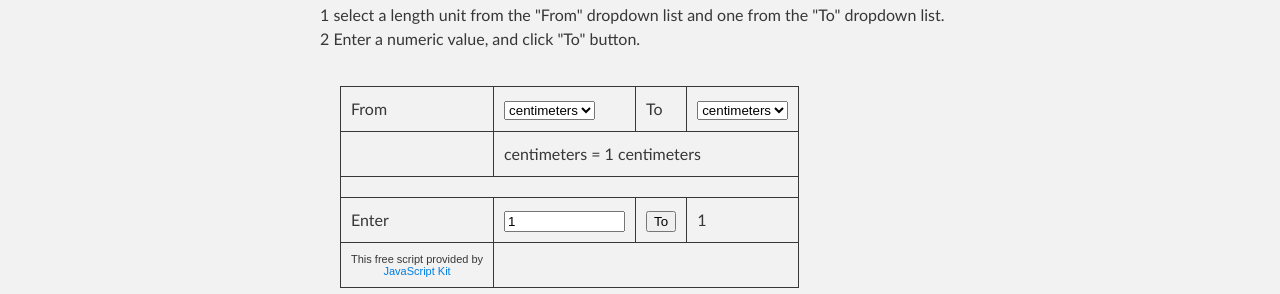
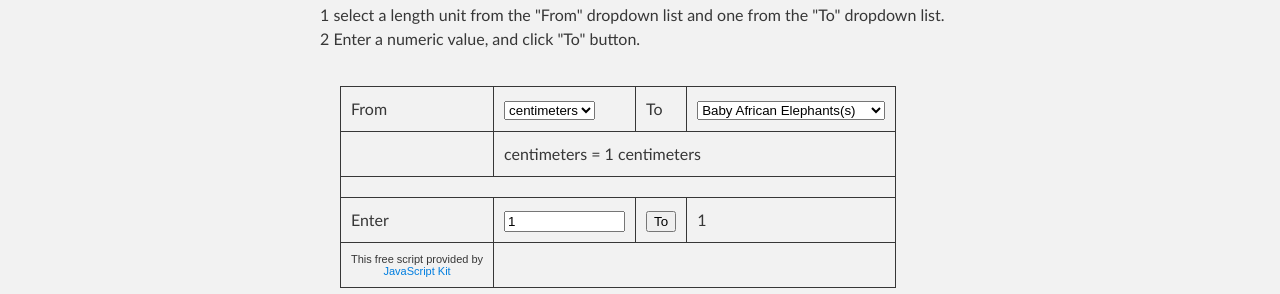
Before and after one commit to dansar324/howmanyelephants, a plain HTML site: page index.html in a window 1280 px wide. Shown: the part 506-800 px from the top of the page. Drawn offline with Linux system fonts and the light colour scheme.

Commit message:
Added an edit
Just to see

```diff
--- a/index.html
+++ b/index.html
@@ -88,9 +88,9 @@ function convert_unit()
 		<td>  To </td>
 		<td>
 			<select name=to_unit onChange="convert_unit()";>
-			<option> centimeters
-			<option> meters
-			<option> kilometers
+			<option> Baby African Elephants(s)
+			<option> Adult African Elephant(s)
+			<option> Galapagos Giant Tortoise(s)
 			<option> miles
 			<option> inches
 			<option> feet
```
